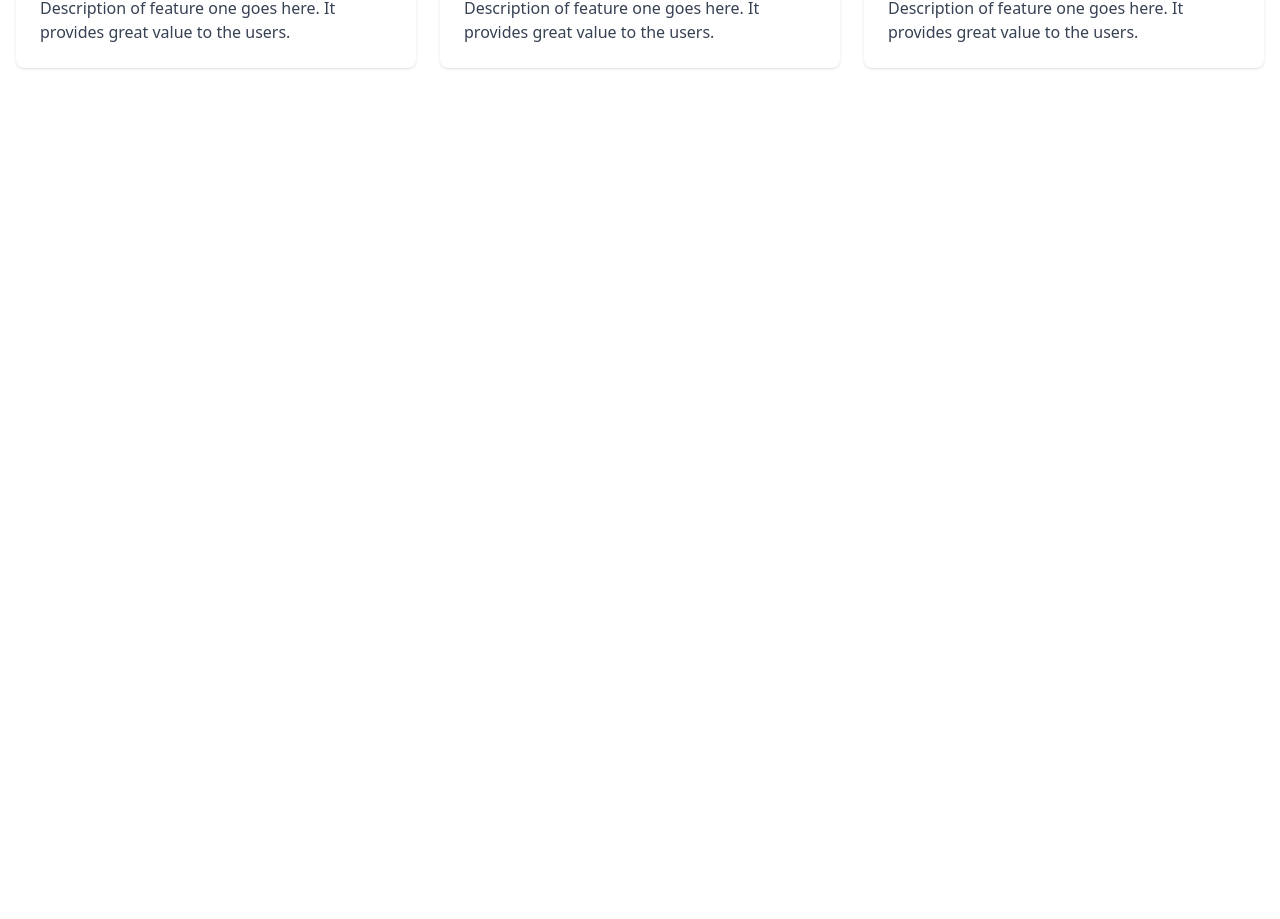
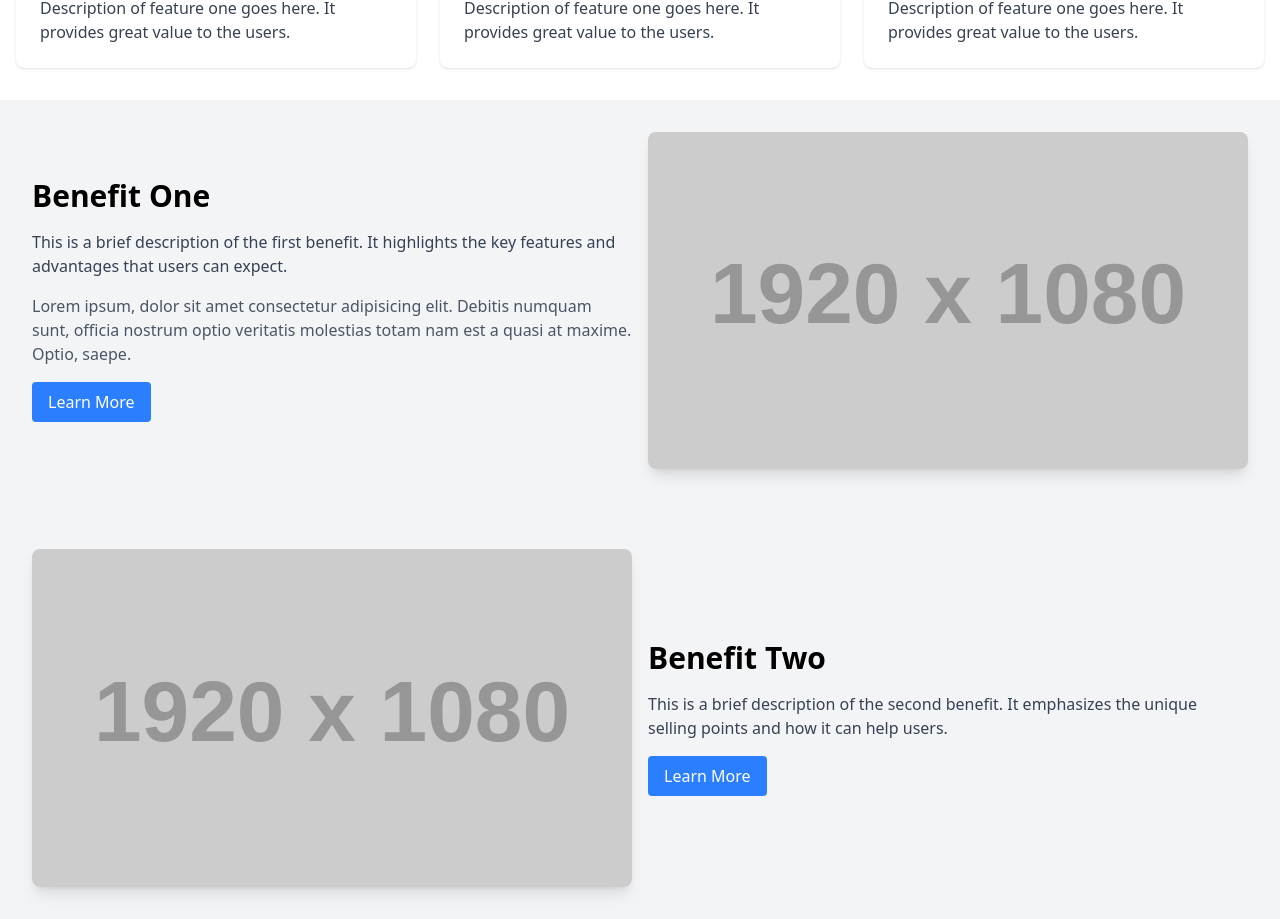
Before and after one commit to Captain-Carl-Larc/smart-mama-landing, a React (Vite) app: page / in a window 1280 px wide. Shown: the part 654-1573 px from the top of the page. Before the commit the page ends 800 px from the top, so only its background shows below. Built offline with nearby package versions, Linux system fonts and the light colour scheme.

Commit message:
added benefits sections

```diff
--- a/src/App.jsx
+++ b/src/App.jsx
@@ -3,6 +3,7 @@ import Hero from './components/hero'
 import Navbar from './components/navbar'
 import Features from './components/features'
 import './App.css'
+import Benefits from './components/benefits'
 
 function App() {
   return(
@@ -10,6 +11,7 @@ function App() {
       <Navbar/>
       <Hero />
       <Features />
+      <Benefits />
     </>
   )
 }
--- /dev/null
+++ b/src/components/benefits.jsx
@@ -0,0 +1,51 @@
+function Benefits() {
+  return (
+    <section className="bg-gray-100 py-8 p-4 md:p-8">
+      <div className="benefit-1 grid grid-cols-1 md:grid-cols-2 gap-4 items-center">
+        <div className="benefit-text-container">
+          <h2 className="text-3xl font-bold mb-4">Benefit One</h2>
+          <p className="text-gray-700 mb-4">
+            This is a brief description of the first benefit. It highlights the
+            key features and advantages that users can expect.
+          </p>
+          <p className="text-gray-600 mb-4">
+            Lorem ipsum, dolor sit amet consectetur adipisicing elit. Debitis
+            numquam sunt, officia nostrum optio veritatis molestias totam nam
+            est a quasi at maxime. Optio, saepe.
+          </p>
+          <button className="bg-blue-500 text-white px-4 py-2 rounded hover:bg-blue-600 transition-colors duration-300">
+            Learn More
+          </button>
+        </div>
+        <div className="benefit-image-container">
+          <img
+            src="https://placehold.co/1920x1080"
+            className="w-full h-auto rounded-lg shadow-lg"
+            alt="Placeholder banner"
+          />
+        </div>
+      </div>
+      <div className="benefit-2 grid grid-cols-1 md:grid-cols-2 gap-4 items-center mt-12 md:mt-20">
+        <div className="benefit-image-container order-2 md:order-1">
+          <img
+            src="https://placehold.co/1920x1080"
+            alt="Benefit Image"
+            className="w-full h-auto rounded-lg shadow-lg"
+          />
+        </div>
+        <div className="benefit-text-container md:order-1">
+          <h2 className="text-3xl font-bold mb-4">Benefit Two</h2>
+          <p className="text-gray-700 mb-4">
+            This is a brief description of the second benefit. It emphasizes the
+            unique selling points and how it can help users.
+          </p>
+          <button className="bg-blue-500 text-white px-4 py-2 rounded hover:bg-blue-600 transition-colors duration-300">
+            Learn More
+          </button>
+        </div>
+      </div>
+    </section>
+  );
+}
+
+export default Benefits;
```
